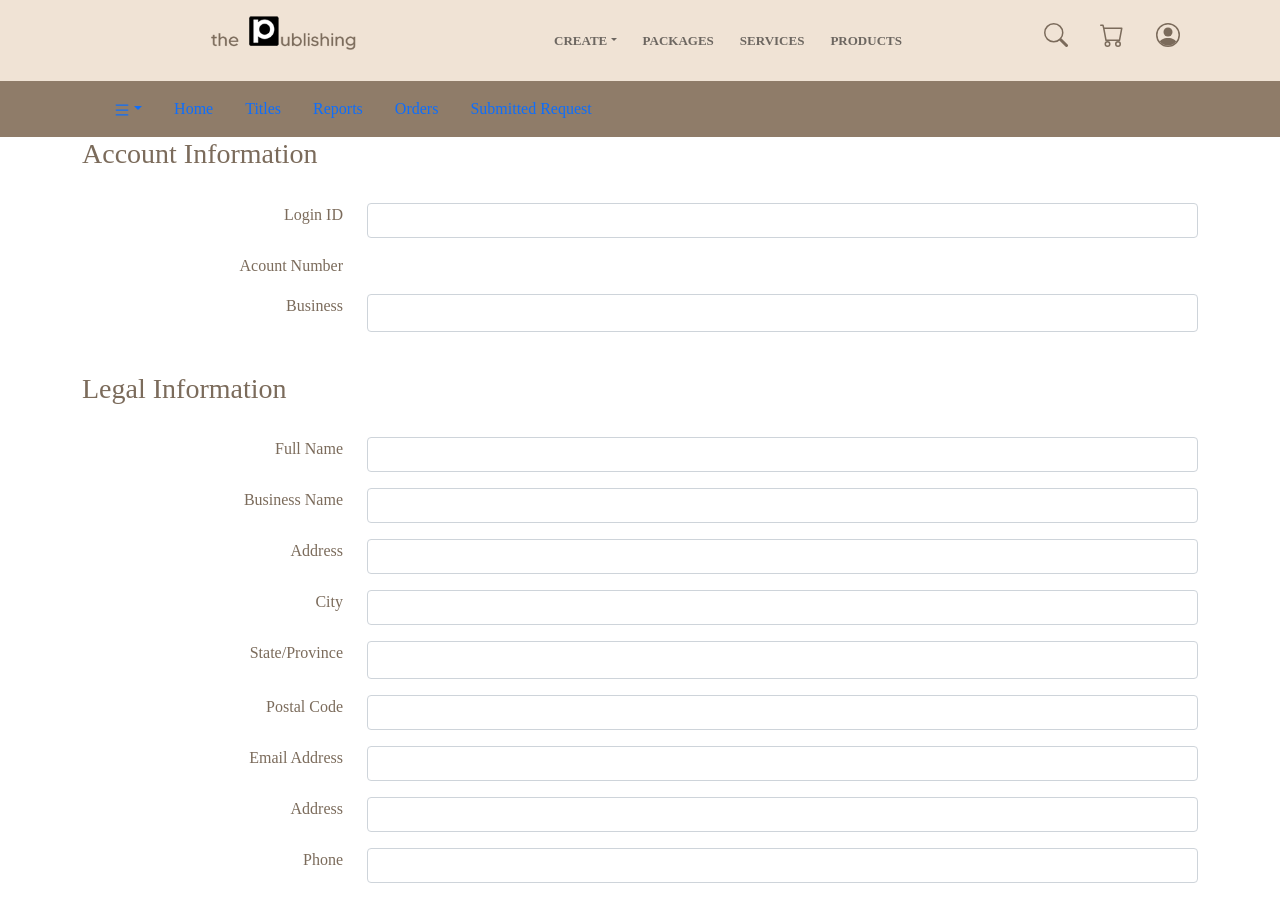
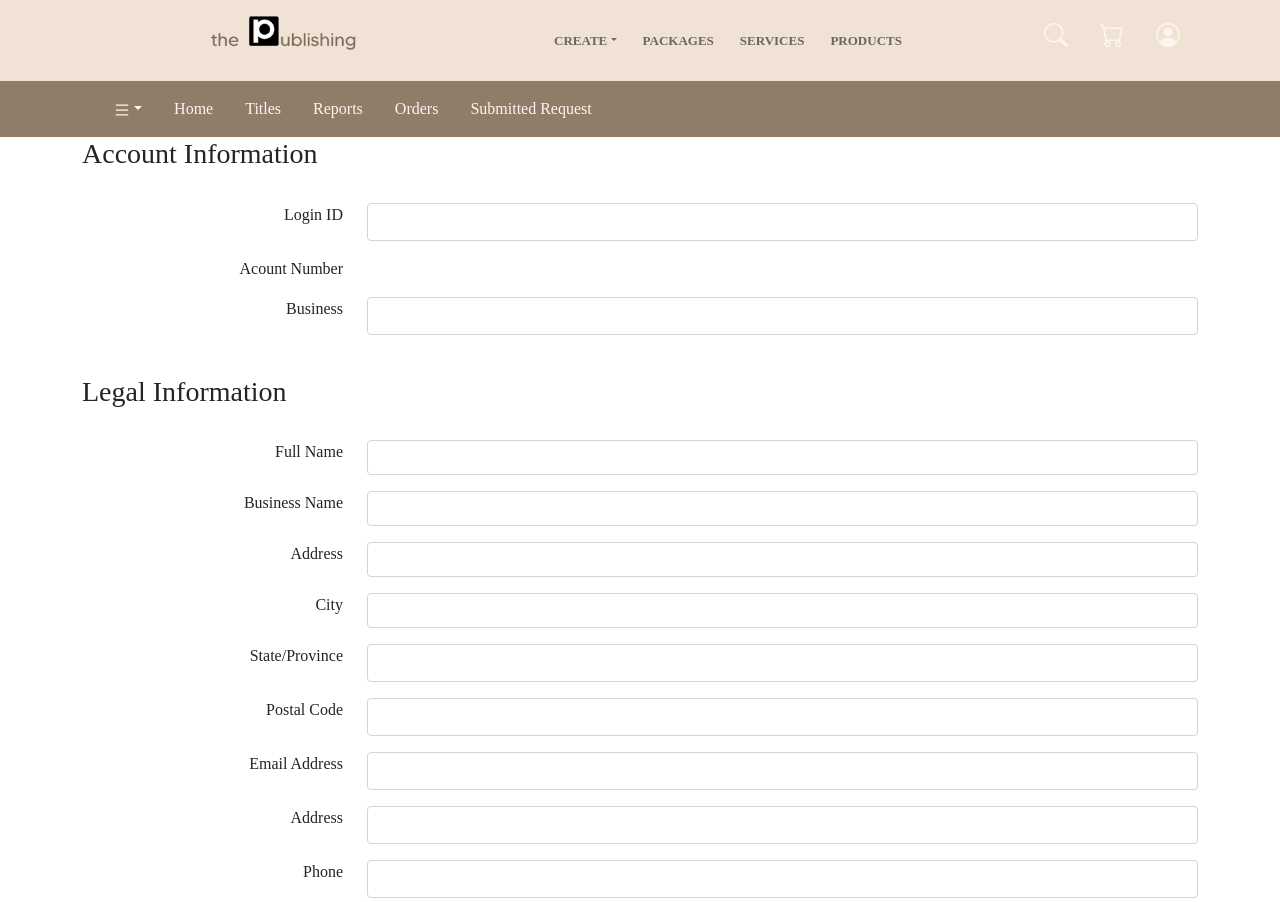
Before and after one commit to poloyacero/publish-web, a Next.js app: page /dashboard/accountinfo in a window 1280 px wide. Shown: the top 902 px of the page. Built offline with nearby package versions, Linux system fonts and the light colour scheme; a web font is replaced by a local one.

Commit message:
remove styles

```diff
--- a/pages/dashboard/accountinfo.tsx
+++ b/pages/dashboard/accountinfo.tsx
@@ -11,29 +11,29 @@ import 'bootstrap/dist/css/bootstrap.min.css';
 
 export default function accountinfo() {
     return (
-        <div className={styles.container}>
+        <div>
       <Head>
         <title>Account Information</title>
         <link rel="icon" href="/thepublishing.svg" />
       </Head>
       <NavMenu />
-      <NavMenuDashboard className={styles.home}/>
+      <NavMenuDashboard />
 
         <Container fluid>
-          <Container  className={styles.ctext}>
-            <Row className={styles2.accountinfocontainer} >
+          <Container>
+            <Row>
 
                 <Col>
-                <h3 className={styles2.homeHeaderlabel2}>Account Information</h3>
+                <h3>Account Information</h3>
                 <br></br>
                 <Row className="form-group text-right">
-              <Col md={3}>Login ID</Col><Col md={9}><Form.Control className={styleIn.accountinput} type="text" defaultValue=" "/> </Col>
+              <Col md={3}>Login ID</Col><Col md={9}><Form.Control type="text" defaultValue=" "/> </Col>
                </Row>
                <Row className="form-group text-right">
                  <Col md={3}>Acount Number</Col><Col md={9}></Col>
                </Row>
                <Row className="form-group text-right">
-               <Col md={3}>Business</Col><Col md={9}> <Form.Control className={styleIn.inputselect2} as="select" defaultValue=" ">
+               <Col md={3}>Business</Col><Col md={9}> <Form.Control  as="select" defaultValue=" ">
               <option> </option>
               <option>Sole Proprietor</option>
               <option>Company</option>
@@ -45,7 +45,7 @@ export default function accountinfo() {
               </Col>
                </Row>
                <br></br>
-               <h3 className={styles2.homeHeaderlabel2}>Legal Information</h3>
+               <h3>Legal Information</h3>
                <br></br>
                <Row className="form-group text-right">
                <Col>
@@ -315,15 +315,15 @@ export default function accountinfo() {
               <option value="ZWE">Zimbabwe</option>
             </Form.Control>
             </Col>
-            <Col className="form-group" md={3}>Postal Code</Col><Col className="form-group" md={9}><Form.Control className={styleIn.accountinput} type="text" defaultValue=" "/> </Col>
-            <Col className="form-group" md={3}>Email Address</Col><Col className="form-group" md={9}><Form.Control className={styleIn.accountinput} type="text" defaultValue=" "/> </Col>
-            <Col className="form-group" md={3}>Address</Col><Col className="form-group" md={9}><Form.Control className={styleIn.accountinput} type="text" defaultValue=" "/> </Col>
-            <Col className="form-group" md={3}>Phone</Col><Col className="form-group" md={9}><Form.Control className={styleIn.accountinput} type="text" defaultValue=" "/> </Col>
-            <Col md={3}></Col><Col className="form-group" md={9}><p className={styles2.accountnotes}>The phone number entered above will be shared with the shipping company selected. <br/>
+            <Col className="form-group" md={3}>Postal Code</Col><Col className="form-group" md={9}><Form.Control  type="text" defaultValue=" "/> </Col>
+            <Col className="form-group" md={3}>Email Address</Col><Col className="form-group" md={9}><Form.Control  type="text" defaultValue=" "/> </Col>
+            <Col className="form-group" md={3}>Address</Col><Col className="form-group" md={9}><Form.Control  type="text" defaultValue=" "/> </Col>
+            <Col className="form-group" md={3}>Phone</Col><Col className="form-group" md={9}><Form.Control  type="text" defaultValue=" "/> </Col>
+            <Col md={3}></Col><Col className="form-group" md={9}><p>The phone number entered above will be shared with the shipping company selected. <br/>
                               The Publishing shall not be liable for undeliverable shipments where a valid phone number is not provided.</p></Col>
                               <br/> <br/> <br/>
                               <Row className="form-group text-right">
-            <Col md={5}><Button className={styles2.savebutton}>Save</Button></Col> <Col md={5}><Button className={styles2.cancelbutton}>Cancel</Button></Col><Col md={6}></Col>
+            <Col md={5}><Button>Save</Button></Col> <Col md={5}><Button>Cancel</Button></Col><Col md={6}></Col>
             </Row>
               <br/> <br/> <br/>
                </Form.Group>
--- a/styles/globals.css
+++ b/styles/globals.css
@@ -15,6 +15,11 @@ a {
   text-decoration: none;
   cursor: pointer;
 }
+a:link {
+  color: seashell;
+  text-decoration: none;
+  cursor: pointer;
+}
 
 * {
   box-sizing: border-box;
```
Also changed, not shown: pages/dashboard/billinginfo.tsx (+4 -4 lines).
